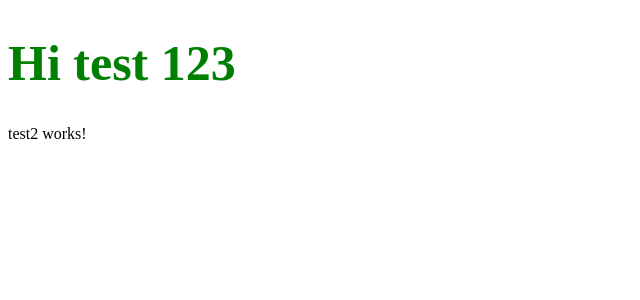
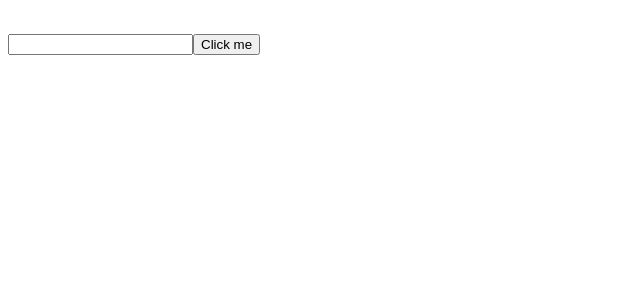
Before and after one commit to Dmytro-Doronin/blog-frontend-Angular, an Angular app: page / in a window 1280 px wide. Shown: the top 300 px of the page, without its empty margins (0-640 px from the left). Built offline with nearby package versions, Linux system fonts and the light colour scheme.

Commit message:
testing ngModule

```diff
--- a/angular.json
+++ b/angular.json
@@ -97,5 +97,8 @@
         }
       }
     }
+  },
+  "cli": {
+    "analytics": false
   }
 }
--- a/src/app/app.component.html
+++ b/src/app/app.component.html
@@ -1,6 +1,5 @@
 <div>
   <app-test></app-test> <!-- Use the correct selector here -->
-  <app-test2></app-test2>
 </div>
 
 
--- a/src/app/blogs/test/test.component.html
+++ b/src/app/blogs/test/test.component.html
@@ -1 +1,6 @@
-<h1 class="title">Hi test 123</h1>
+<h1 *ngIf="loading">Loading...</h1>
+
+<div *ngIf="!loading">
+  <h1 class="title">{{title}}</h1>
+  <app-test2 (headerEvent)="setTitle($event)"></app-test2>
+</div>
--- a/src/app/blogs/test/test.component.ts
+++ b/src/app/blogs/test/test.component.ts
@@ -8,5 +8,16 @@ import { RouterOutlet } from '@angular/router';
 })
 
 export class TestComponent {
-  title = 'lala';
+  title?: string
+  subtitle?: string
+  loading? = true
+
+  constructor() {
+    setTimeout(() => {
+      this.loading = false
+    }, 2000)
+  }
+  setTitle (value: string) {
+    this.title = value
+  }
 }
--- a/src/app/blogs/test2/test2.component.html
+++ b/src/app/blogs/test2/test2.component.html
@@ -1 +1,2 @@
-<p style="color: black">test2 works!</p>
+<input [(ngModel)]="title">
+<button (click)="headerEventHandler()">Click me</button>
--- a/src/app/blogs/test2/test2.component.ts
+++ b/src/app/blogs/test2/test2.component.ts
@@ -1,4 +1,4 @@
-import { Component } from '@angular/core';
+import {Component, EventEmitter, Input, Output} from '@angular/core';
 
 @Component({
   selector: 'app-test2',
@@ -6,5 +6,10 @@ import { Component } from '@angular/core';
   styleUrl: './test2.component.scss'
 })
 export class Test2Component {
-
+  @Output() headerEvent = new EventEmitter<string>()
+  title = ''
+  headerEventHandler () {
+    this.headerEvent.emit(this.title)
+    this.title = ''
+  }
 }
```
Also changed, not shown: src/app/blogs/blogs.module.ts (+6 -1 lines).
